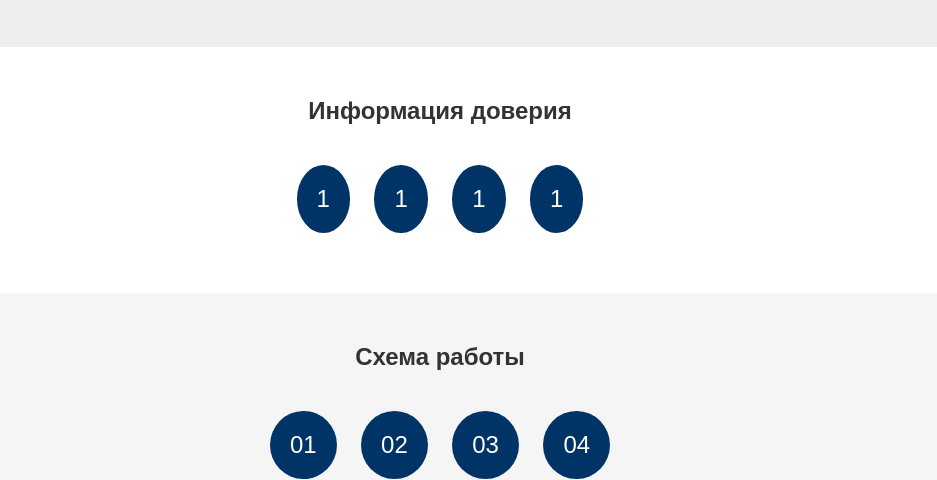
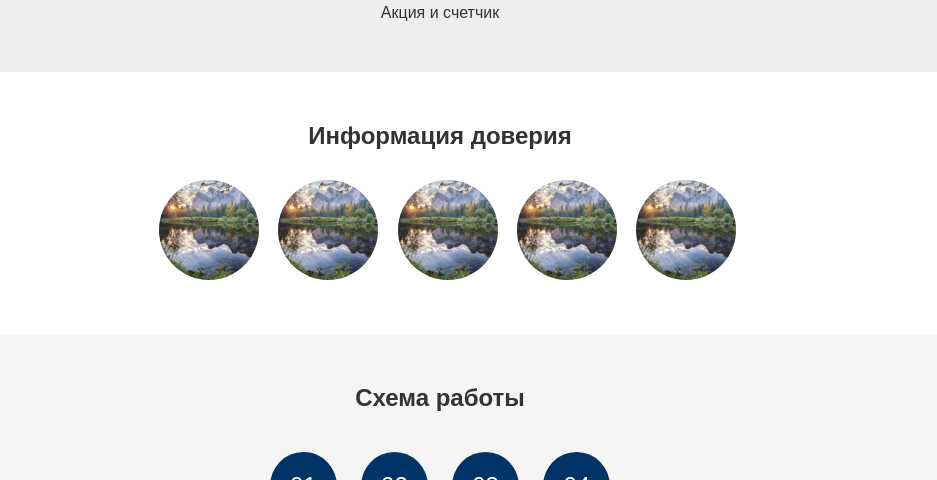
Before and after one commit to lllMaKsImlll/site3, a plain HTML site: page index.html in a window 1280 px wide. Shown: the part 754-1234 px from the top of the page, without its empty margins (200-1137 px from the left). Drawn offline with Linux system fonts and the light colour scheme.

Commit message:
beta v1.3

```diff
--- a/index.html
+++ b/index.html
@@ -42,10 +42,11 @@
     <section class="trust-info">
         <h2>Информация доверия</h2>
         <div class="steps">
-            <div class="step">1</div>
-            <div class="step">1</div>
-            <div class="step">1</div>
-            <div class="step">1</div>
+            <img src="img/content1.png" alt="">
+            <img src="img/content1.png" alt="">
+            <img src="img/content1.png" alt="">
+            <img src="img/content1.png" alt="">
+            <img src="img/content1.png" alt="">
         </div>
     </section>
 
--- a/style.css
+++ b/style.css
@@ -91,6 +91,17 @@ body {
     margin-top: 20px;
 }
 
+.order-btn:hover {
+    background-color: #bc1919;
+    transition: 200ms linear;
+    color: #fff;
+    border: none;
+    padding: 15px 30px;
+    font-size: 22px;
+    cursor: pointer;
+    margin-top: 16px;
+}
+
 .promo {
     padding: 50px;
     background-color: #eee;
@@ -105,7 +116,7 @@ body {
 }
 
 .timer {
-    font-size: 34px;
+    font-size: 55px;
     color: #ff0000;
     font-weight: bold;
     margin-top: 20px;
@@ -142,6 +153,14 @@ body {
     margin: 10px;
 }
 
+.steps img {
+    width: 100px;
+    height: 100px;
+    display: inline-block;
+    border-radius: 50%;
+    margin-left: 15px;
+}
+
 footer {
     background-color: #003366;
     color: #fff;
```
